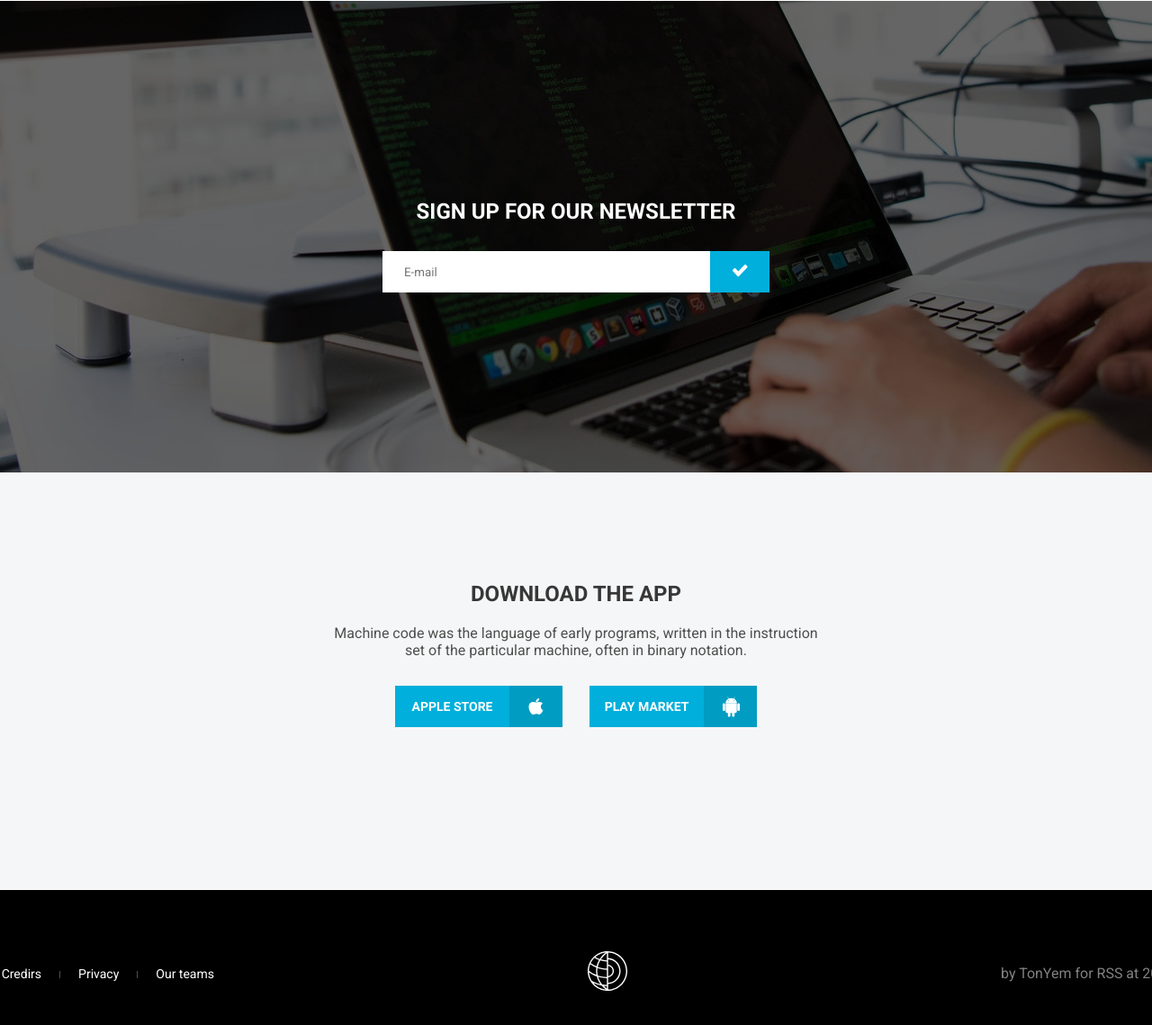
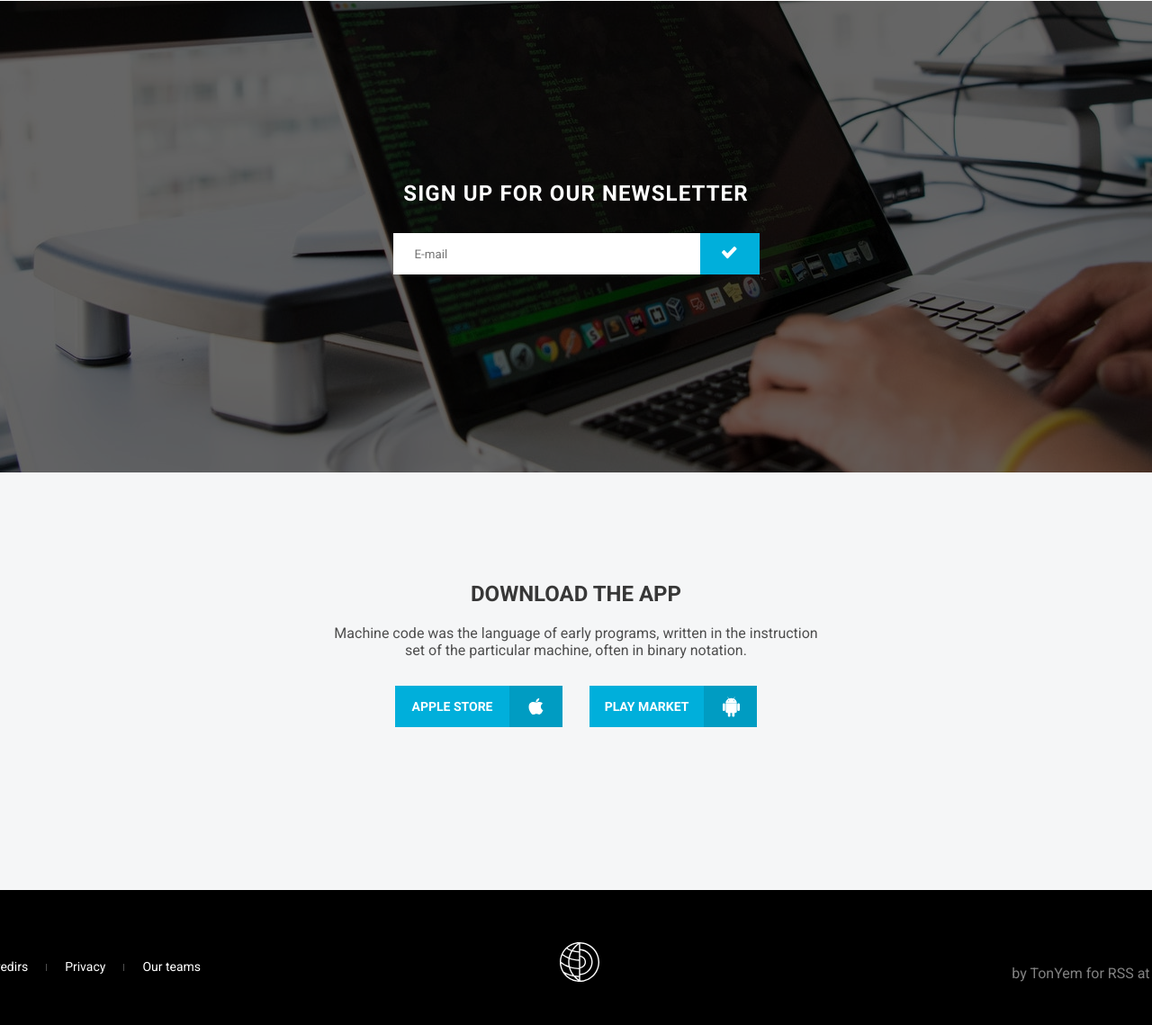
Before and after one commit to avvvr/JS2020Q3, a plain HTML site: page webdev/index.html in a window 1280 px wide. Shown: the part 2931-4070 px from the top of the page at 90% size. Drawn offline with Linux system fonts and the light colour scheme.

Commit message:
fix: change margins

```diff
--- a/webdev/style.css
+++ b/webdev/style.css
@@ -429,7 +429,7 @@ h2 {
     display: flex;
     align-items: center;
     flex-direction: column;
-    margin-top: 20px;
+    margin-bottom: 20px;
 }
 
 .form-header {
@@ -437,6 +437,7 @@ h2 {
     font-weight: bold;
     text-transform: uppercase;
     margin-bottom: 30px;
+    letter-spacing: 1.1px;
 }
 
 .email-box {
@@ -445,7 +446,7 @@ h2 {
 
 .email {
     padding-left: 24px;
-    width: 340px;
+    width: 317px;
     height: 46px;
 
     border: none;
@@ -605,7 +606,6 @@ h2 {
 
 footer {
     display: flex;
-    /*flex-direction: column;*/
     align-items: center;
     justify-content: center;
     width: 1600px;
@@ -619,6 +619,7 @@ footer {
     display: flex;
     justify-content: flex-end;
     width: 398px;
+    margin-bottom: 15px;
 
     font-size: 14px;
 }
@@ -632,6 +633,9 @@ footer {
     display: flex;
     justify-content: center;
     width: 874px;
+
+    margin-bottom: 20px;
+    margin-right: 60px;
 }
 
 .author {
```
